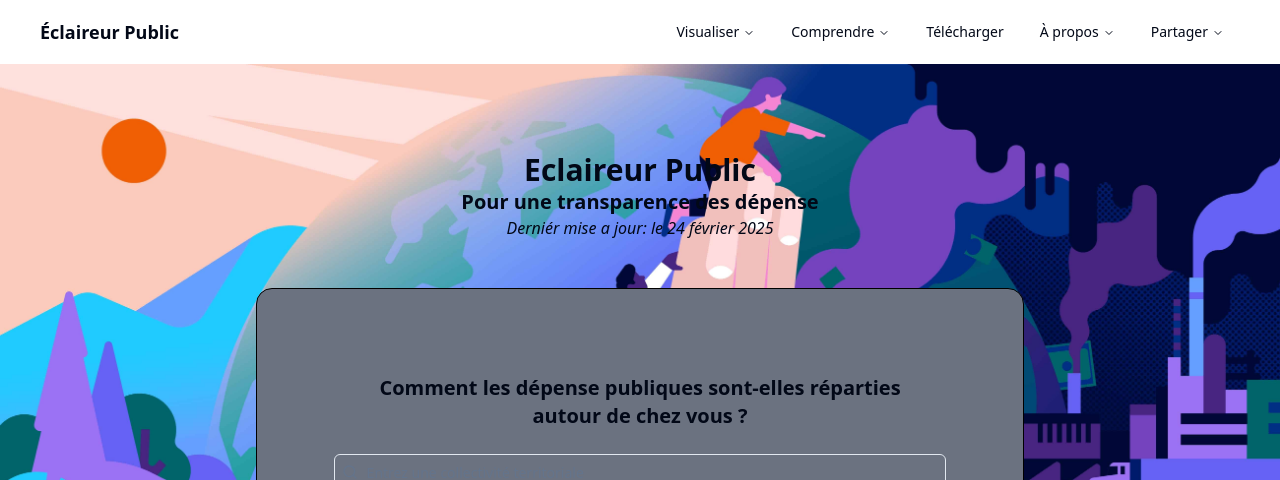
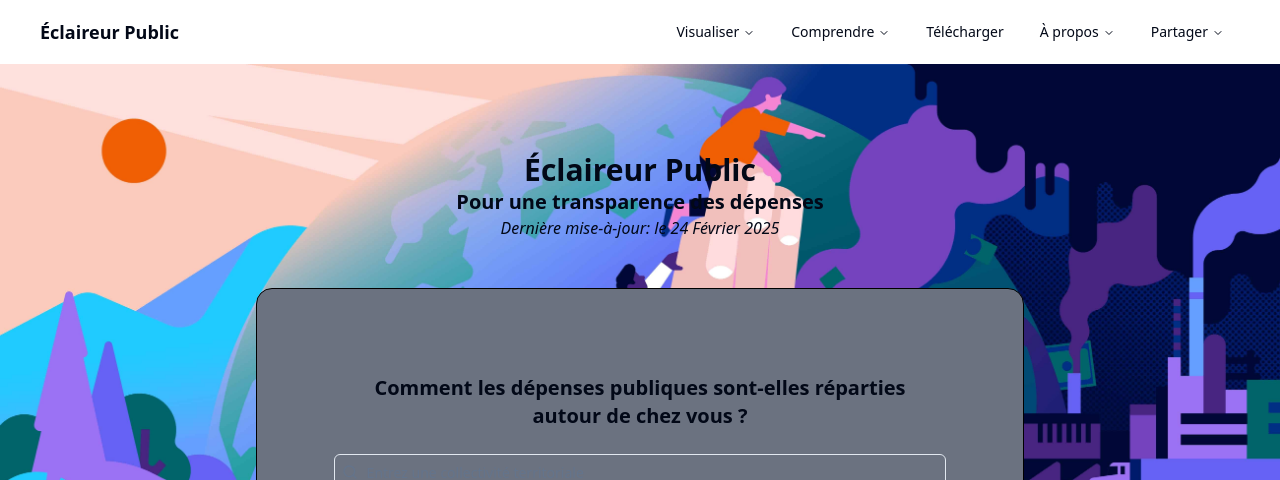
Before and after one commit to slamer59/13_eclaireur_public, a Next.js app in the folder front/: page / in a window 1280 px wide. Shown: the top 480 px of the page. Built offline with nearby package versions, Linux system fonts and the light colour scheme.

Commit message:
[FRONT] : fix : homepage spelling error (#148)
Co-authored-by: theocampbell <57679708+theocampbell@users.noreply.github.com>

```diff
--- a/front/components/HomePageHeader.tsx
+++ b/front/components/HomePageHeader.tsx
@@ -15,13 +15,13 @@ export default function HomePageHeader() {
     <div className='h-[600px] bg-homepage-header bg-cover object-cover'>
       <div className='global-margin flex h-full flex-col items-center justify-center gap-y-12'>
         <div className='flex flex-col items-center justify-center'>
-          <h1 className='text-3xl font-semibold'>Eclaireur Public</h1>
-          <h2 className='text-xl font-semibold'>Pour une transparence des dépense</h2>
-          <p className='text-base italic'>Derniér mise a jour: le 24 février 2025</p>
+          <h1 className='text-3xl font-semibold'>Éclaireur Public</h1>
+          <h2 className='text-xl font-semibold'>Pour une transparence des dépenses</h2>
+          <p className='text-base italic'>Dernière mise-à-jour: le 24 Février 2025</p>
         </div>
         <div className='flex h-72 w-3/5 flex-col items-center justify-center rounded-2xl border border-black bg-gray-500'>
           <h2 className='mb-6 w-3/4 text-center text-xl font-semibold'>
-            Comment les dépense publiques sont-elles réparties autour de chez vous ?
+            Comment les dépenses publiques sont-elles réparties autour de chez vous ?
           </h2>
           <SearchBar onSelect={({ siren }) => navigateToCommunityPage(siren)} />
         </div>
```
